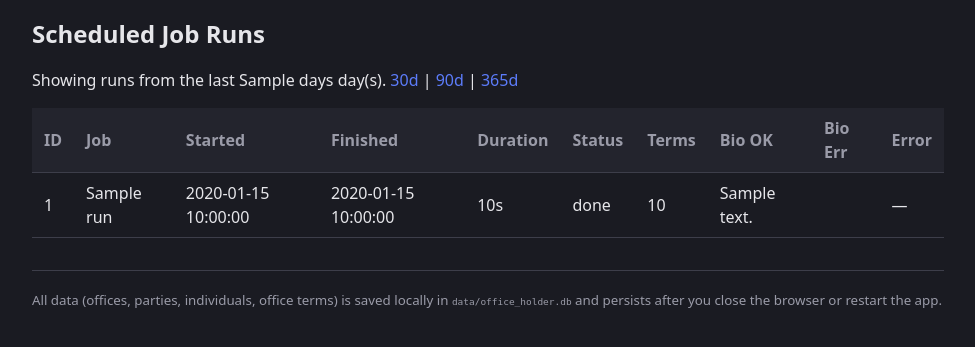
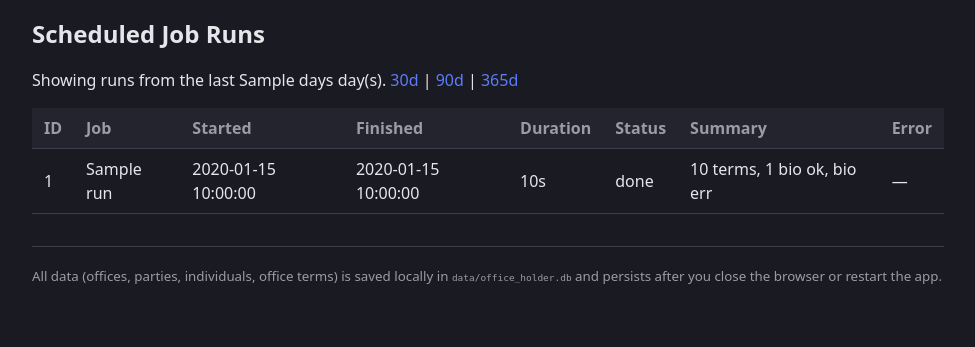
Before and after one commit to wcmchenry3-stack/office_holder_cursor, a Python web app: template src/templates/scheduled_job_runs.html in a window 1280 px wide. Shown: the part 97-444 px from the top of the page, without its empty margins (152-1127 px from the left). Run offline with Jinja, Linux system fonts and the light colour scheme; the template is opened without the code that fills it: most values are stand-ins (such as "Sample title", 1, 10 or a date in 2020).

Commit message:
feat: improve scheduled_job_runs UI with status colors and result summary (#261)
- Add badge and status color CSS to theme.css (also fixes missing badge styles on ai_decisions page)
- Color-code status cells: green=complete, red=error, orange=running
- Replace generic Terms/Bio OK/Bio Err columns with adaptive Summary column:
  scraper jobs show terms + bio counts; page_quality shows result badge + attempt count
- Fix broken bio_ok/bio_errors template keys (correct keys: bio_success_count, bio_error_count)
- Change most-recent-run error callout from orange sync-banner to red error-banner

Co-Authored-By: Claude Sonnet 4.6 <noreply@anthropic.com>

```diff
--- a/src/static/css/theme.css
+++ b/src/static/css/theme.css
@@ -116,3 +116,32 @@ form { max-width: 640px; }
   margin-left: 0.75rem;
   color: var(--text-muted);
 }
+
+/* Badges — used across multiple pages */
+.badge { display:inline-flex;align-items:center;padding:0.15em 0.5em;border-radius:3px;font-size:0.8rem;font-weight:600; }
+.badge-ok    { background:rgba(47,158,68,0.2);  color:#6fcf97; }
+.badge-warn  { background:rgba(240,140,0,0.2);  color:#ffd8a8; }
+.badge-error { background:rgba(224,49,49,0.2);  color:#ff8787; }
+.badge-grey  { background:rgba(100,100,120,0.3);color:#9a9ba8; }
+.badge-blue  { background:rgba(92,124,250,0.2); color:#748ffc; }
+.badge-green { background:rgba(47,158,68,0.2);  color:#6fcf97; }
+.badge-red   { background:rgba(224,49,49,0.2);  color:#ff8787; }
+.badge-amber { background:rgba(240,140,0,0.2);  color:#ffd8a8; }
+
+/* Scheduled job run status colors */
+.status-complete { color:#6fcf97; font-weight:600; }
+.status-error    { color:#ff8787; font-weight:600; }
+.status-running  { color:#ffd8a8; font-weight:600; }
+
+/* Error snippet in tables */
+.error-snippet { margin:0; padding:0.25rem 0.5rem; background:var(--bg3); border:1px solid var(--border); border-radius:3px; font-size:0.75rem; white-space:pre-wrap; word-break:break-all; max-height:6rem; overflow-y:auto; color:#ff8787; }
+
+/* Error banner for failed runs */
+.error-banner {
+  padding: 0.75rem 1rem;
+  border: 1px solid var(--danger);
+  background: rgba(224, 49, 49, 0.15);
+  color: #ff8787;
+  border-radius: 4px;
+  margin-bottom: 1rem;
+}
--- a/src/templates/scheduled_job_runs.html
+++ b/src/templates/scheduled_job_runs.html
@@ -8,7 +8,7 @@
   <a href="?days=365">365d</a>
 </p>
 {% if runs and runs[0].status == 'error' %}
-<div class="sync-banner" role="alert">
+<div class="error-banner" role="alert">
   <strong>Most recent run failed:</strong> {{ runs[0].job_name }} — check the error column below.
 </div>
 {% endif %}
@@ -22,9 +22,7 @@
       <th>Finished</th>
       <th>Duration</th>
       <th>Status</th>
-      <th>Terms</th>
-      <th>Bio OK</th>
-      <th>Bio Err</th>
+      <th>Summary</th>
       <th>Error</th>
     </tr>
   </thead>
@@ -33,13 +31,40 @@
     <tr>
       <td>{{ r.id }}</td>
       <td>{{ r.job_name }}</td>
-      <td>{{ r.started_at or '—' }}</td>
-      <td>{{ r.finished_at or '—' }}</td>
+      <td>{{ (r.started_at or '')[:19] }}</td>
+      <td>{{ (r.finished_at or '')[:19] or '—' }}</td>
       <td>{% if r.duration_s is not none %}{{ "%.0f"|format(r.duration_s) }}s{% else %}—{% endif %}</td>
       <td class="status-{{ r.status }}">{{ r.status }}</td>
-      <td>{{ r.result.terms_parsed if r.result and r.result.terms_parsed is defined else '—' }}</td>
-      <td>{{ r.result.bio_ok if r.result and r.result.bio_ok is defined else '—' }}</td>
-      <td>{{ r.result.bio_errors if r.result and r.result.bio_errors is defined else '—' }}</td>
+      <td>
+        {% if r.result %}
+          {% if r.result.terms_parsed is defined %}
+            {{ r.result.terms_parsed }} terms,
+            {{ r.result.bio_success_count if r.result.bio_success_count is defined else 0 }} bio ok,
+            {{ r.result.bio_error_count if r.result.bio_error_count is defined else 0 }} bio err
+            {% if r.result.cache_deleted is defined and r.result.cache_deleted %}
+              <span style="color:var(--text-muted);font-size:0.85em">({{ r.result.cache_deleted }} cache del)</span>
+            {% endif %}
+          {% elif r.result.result is defined %}
+            {% set pq = r.result.result %}
+            {% if pq in ('ok', 'reparse_ok', 'allowed') %}
+              <span class="badge badge-ok">{{ pq }}</span>
+            {% elif pq in ('gh_issue', 'skipped', 'manual_review', 'no_data', 'skipped_no_data', 'no_pages') %}
+              <span class="badge badge-warn">{{ pq }}</span>
+            {% elif pq in ('fetch_failed', 'error') %}
+              <span class="badge badge-error">{{ pq }}</span>
+            {% else %}
+              <span class="badge badge-grey">{{ pq }}</span>
+            {% endif %}
+            {% if r.result.attempts is defined %}
+              <span style="color:var(--text-muted);font-size:0.85em">× {{ r.result.attempts }}</span>
+            {% endif %}
+          {% else %}
+            —
+          {% endif %}
+        {% else %}
+          —
+        {% endif %}
+      </td>
       <td>{% if r.error %}<pre class="error-snippet">{{ r.error[:300] }}</pre>{% else %}—{% endif %}</td>
     </tr>
     {% endfor %}
```
